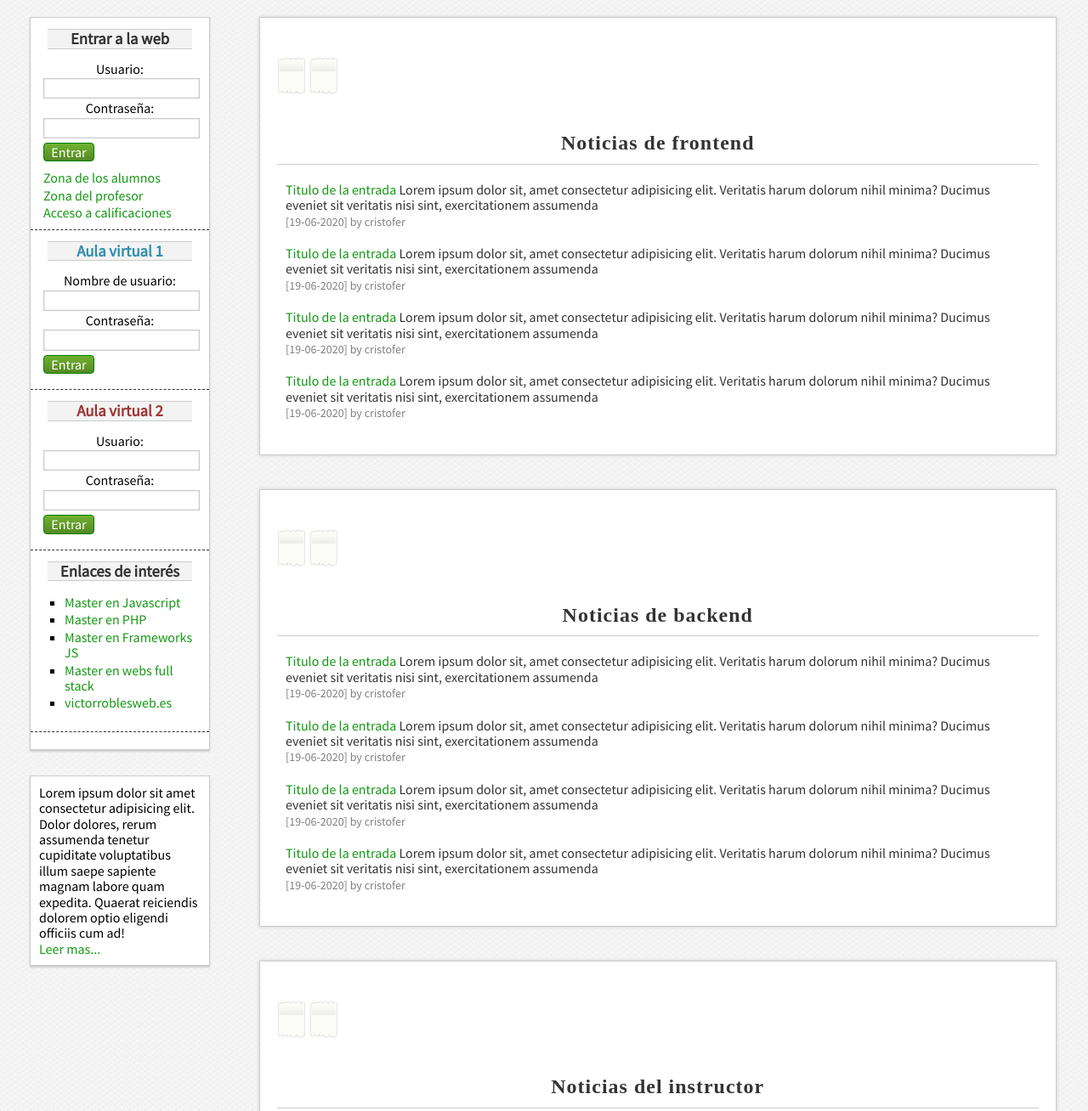
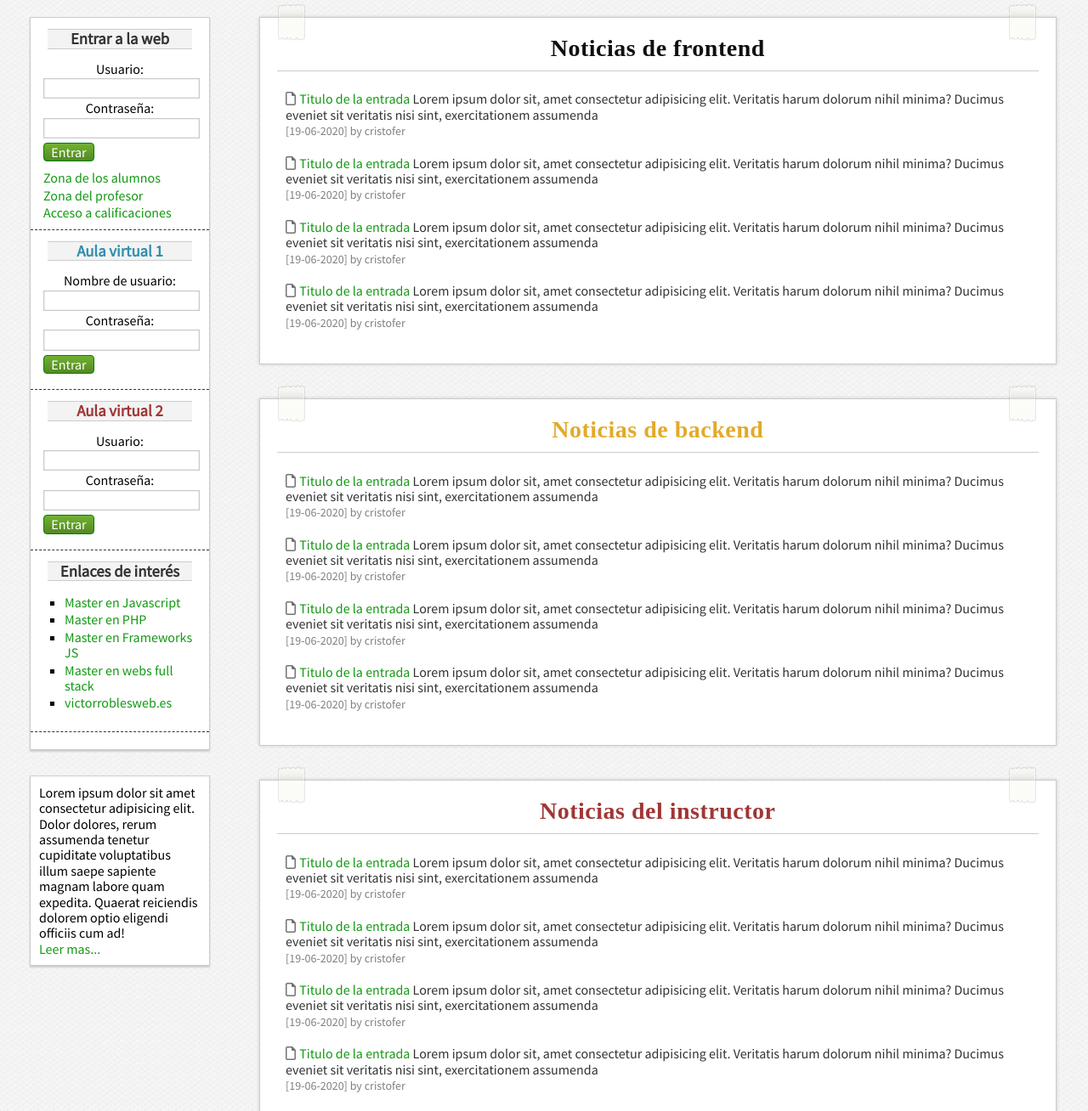
Before and after one commit to crhistian2296/web-development, a plain HTML site: page Master Front-end/3. Maquetacion 1/index.html in a window 1280 px wide. Shown: the part 295-1603 px from the top of the page at 85% size. Drawn offline with Linux system fonts and the light colour scheme.

Commit message:
fixos and file icon

```diff
--- a/Master Front-end/3. Maquetacion 1/css/styles.css
+++ b/Master Front-end/3. Maquetacion 1/css/styles.css
@@ -283,9 +283,11 @@ button:active {
 
 #secciones .titulo {
   font-family: "Pasion One";
-  letter-spacing: 1px;
+  margin-top: 0;
+  font-size: 28px;
+  letter-spacing: 0.5px;
   text-align: center;
-  padding: 20px 0 10px 0;
+  padding: 10px 0 10px 0;
   border-bottom: 1px solid #ccc;
 }
 
@@ -293,7 +295,7 @@ button:active {
   margin-top: 40px;
   background-color: white;
   padding: 20px;
-  padding-top: 45px;
+  padding-top: 10px;
   border: 1px solid #ccc;
   box-shadow: 0 0 4px #c9c9c9;
   color: #333333;
@@ -310,3 +312,36 @@ button:active {
   color: gray;
   font-size: 14px;
 }
+
+/*AJUSTE DE FIXOS/CELO*/
+.sticker__1 {
+  position: absolute;
+  margin-top: -28px;
+  z-index: 1;
+}
+
+.sticker__2 {
+  position: absolute;
+  margin-top: -28px;
+  margin-left: 860px;
+  z-index: 1;
+}
+
+/*COLOR DE LOS TITULOS DE LAS NOTICIAS*/
+.titulo__1 {
+  color: rgb(15, 15, 15);
+}
+
+.titulo__2 {
+  color: #e2aa2a;
+}
+
+.titulo__3 {
+  color: rgb(161, 54, 54);
+}
+
+/*AJUSTES AL ICONO DE ARCHIVO*/
+.icono {
+  color: rgb(114, 114, 114);
+  margin-right: 1px;
+}
--- a/Master Front-end/3. Maquetacion 1/index.html
+++ b/Master Front-end/3. Maquetacion 1/index.html
@@ -13,8 +13,15 @@
     <!--archivo normalizador de CSSS-->
     <link rel="stylesheet" type="text/css" href="css/normalize.css" />
     <link rel="stylesheet" type="text/css" href="css/styles.css" />
+
     <!--Inclusion del icono al lado del titulo de la pagina-->
     <link rel="icon" type="image/x-icon" href="img/logo.png" />
+
+    <!-- Instalando fontawesome-->
+    <script
+      src="https://kit.fontawesome.com/6c57fa4615.js"
+      crossorigin="anonymous"
+    ></script>
   </head>
 
   <body>
@@ -188,11 +195,14 @@
             <img class="sticker__2" src="img/scotch.png" alt="celo" />
           </span>
 
-          <h2 class="titulo">Noticias de frontend</h2>
+          <h2 class="titulo titulo__1">Noticias de frontend</h2>
 
           <article class="articulo">
             <p>
-              <a href="#">Titulo de la entrada</a>
+              <a href="#">
+                <i class="far fa-file icono"></i>
+                Titulo de la entrada
+              </a>
               Lorem ipsum dolor sit, amet consectetur adipisicing elit.
               Veritatis harum dolorum nihil minima? Ducimus eveniet sit
               veritatis nisi sint, exercitationem assumenda <br />
@@ -203,7 +213,10 @@
 
           <article class="articulo">
             <p>
-              <a href="#">Titulo de la entrada</a>
+              <a href="#">
+                <i class="far fa-file icono"></i>
+                Titulo de la entrada
+              </a>
               Lorem ipsum dolor sit, amet consectetur adipisicing elit.
               Veritatis harum dolorum nihil minima? Ducimus eveniet sit
               veritatis nisi sint, exercitationem assumenda <br />
@@ -214,7 +227,10 @@
 
           <article class="articulo">
             <p>
-              <a href="#">Titulo de la entrada</a>
+              <a href="#">
+                <i class="far fa-file icono"></i>
+                Titulo de la entrada
+              </a>
               Lorem ipsum dolor sit, amet consectetur adipisicing elit.
               Veritatis harum dolorum nihil minima? Ducimus eveniet sit
               veritatis nisi sint, exercitationem assumenda <br />
@@ -225,7 +241,10 @@
 
           <article class="articulo">
             <p>
-              <a href="#">Titulo de la entrada</a>
+              <a href="#">
+                <i class="far fa-file icono"></i>
+                Titulo de la entrada
+              </a>
               Lorem ipsum dolor sit, amet consectetur adipisicing elit.
               Veritatis harum dolorum nihil minima? Ducimus eveniet sit
               veritatis nisi sint, exercitationem assumenda <br />
@@ -242,11 +261,14 @@
             <img class="sticker__2" src="img/scotch.png" alt="celo" />
           </span>
 
-          <h2 class="titulo">Noticias de backend</h2>
+          <h2 class="titulo titulo__2">Noticias de backend</h2>
 
           <article class="articulo">
             <p>
-              <a href="#">Titulo de la entrada</a>
+              <a href="#">
+                <i class="far fa-file icono"></i>
+                Titulo de la entrada
+              </a>
               Lorem ipsum dolor sit, amet consectetur adipisicing elit.
               Veritatis harum dolorum nihil minima? Ducimus eveniet sit
               veritatis nisi sint, exercitationem assumenda <br />
@@ -257,7 +279,10 @@
 
           <article class="articulo">
             <p>
-              <a href="#">Titulo de la entrada</a>
+              <a href="#">
+                <i class="far fa-file icono"></i>
+                Titulo de la entrada
+              </a>
               Lorem ipsum dolor sit, amet consectetur adipisicing elit.
               Veritatis harum dolorum nihil minima? Ducimus eveniet sit
               veritatis nisi sint, exercitationem assumenda <br />
@@ -268,7 +293,10 @@
 
           <article class="articulo">
             <p>
-              <a href="#">Titulo de la entrada</a>
+              <a href="#">
+                <i class="far fa-file icono"></i>
+                Titulo de la entrada
+              </a>
               Lorem ipsum dolor sit, amet consectetur adipisicing elit.
               Veritatis harum dolorum nihil minima? Ducimus eveniet sit
               veritatis nisi sint, exercitationem assumenda <br />
@@ -279,7 +307,10 @@
 
           <article class="articulo">
             <p>
-              <a href="#">Titulo de la entrada</a>
+              <a href="#">
+                <i class="far fa-file icono"></i>
+                Titulo de la entrada
+              </a>
               Lorem ipsum dolor sit, amet consectetur adipisicing elit.
               Veritatis harum dolorum nihil minima? Ducimus eveniet sit
               veritatis nisi sint, exercitationem assumenda <br />
@@ -296,11 +327,14 @@
             <img class="sticker__2" src="img/scotch.png" alt="celo" />
           </span>
 
-          <h2 class="titulo">Noticias del instructor</h2>
+          <h2 class="titulo titulo__3">Noticias del instructor</h2>
 
           <article class="articulo">
             <p>
-              <a href="#">Titulo de la entrada</a>
+              <a href="#">
+                <i class="far fa-file icono"></i>
+                Titulo de la entrada
+              </a>
               Lorem ipsum dolor sit, amet consectetur adipisicing elit.
               Veritatis harum dolorum nihil minima? Ducimus eveniet sit
               veritatis nisi sint, exercitationem assumenda <br />
@@ -311,7 +345,10 @@
 
           <article class="articulo">
             <p>
-              <a href="#">Titulo de la entrada</a>
+              <a href="#">
+                <i class="far fa-file icono"></i>
+                Titulo de la entrada
+              </a>
               Lorem ipsum dolor sit, amet consectetur adipisicing elit.
               Veritatis harum dolorum nihil minima? Ducimus eveniet sit
               veritatis nisi sint, exercitationem assumenda <br />
@@ -322,7 +359,10 @@
 
           <article class="articulo">
             <p>
-              <a href="#">Titulo de la entrada</a>
+              <a href="#">
+                <i class="far fa-file icono"></i>
+                Titulo de la entrada
+              </a>
               Lorem ipsum dolor sit, amet consectetur adipisicing elit.
               Veritatis harum dolorum nihil minima? Ducimus eveniet sit
               veritatis nisi sint, exercitationem assumenda <br />
@@ -333,7 +373,10 @@
 
           <article class="articulo">
             <p>
-              <a href="#">Titulo de la entrada</a>
+              <a href="#">
+                <i class="far fa-file icono"></i>
+                Titulo de la entrada
+              </a>
               Lorem ipsum dolor sit, amet consectetur adipisicing elit.
               Veritatis harum dolorum nihil minima? Ducimus eveniet sit
               veritatis nisi sint, exercitationem assumenda <br />
```
